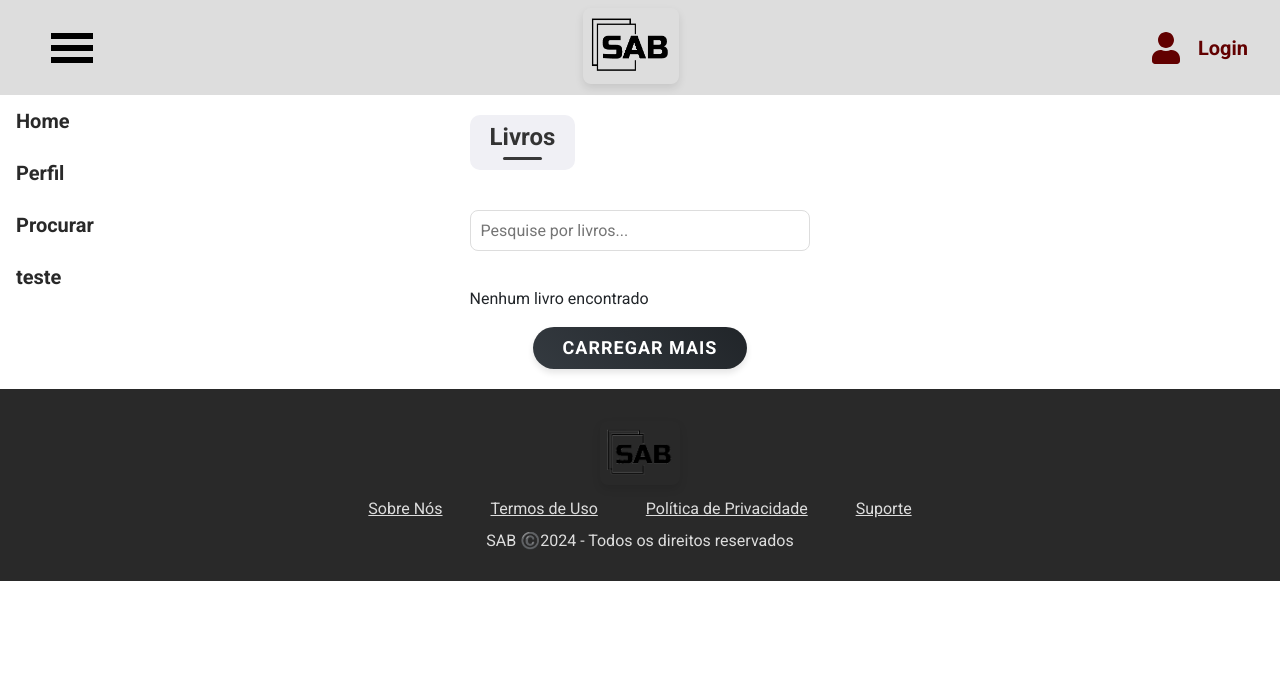
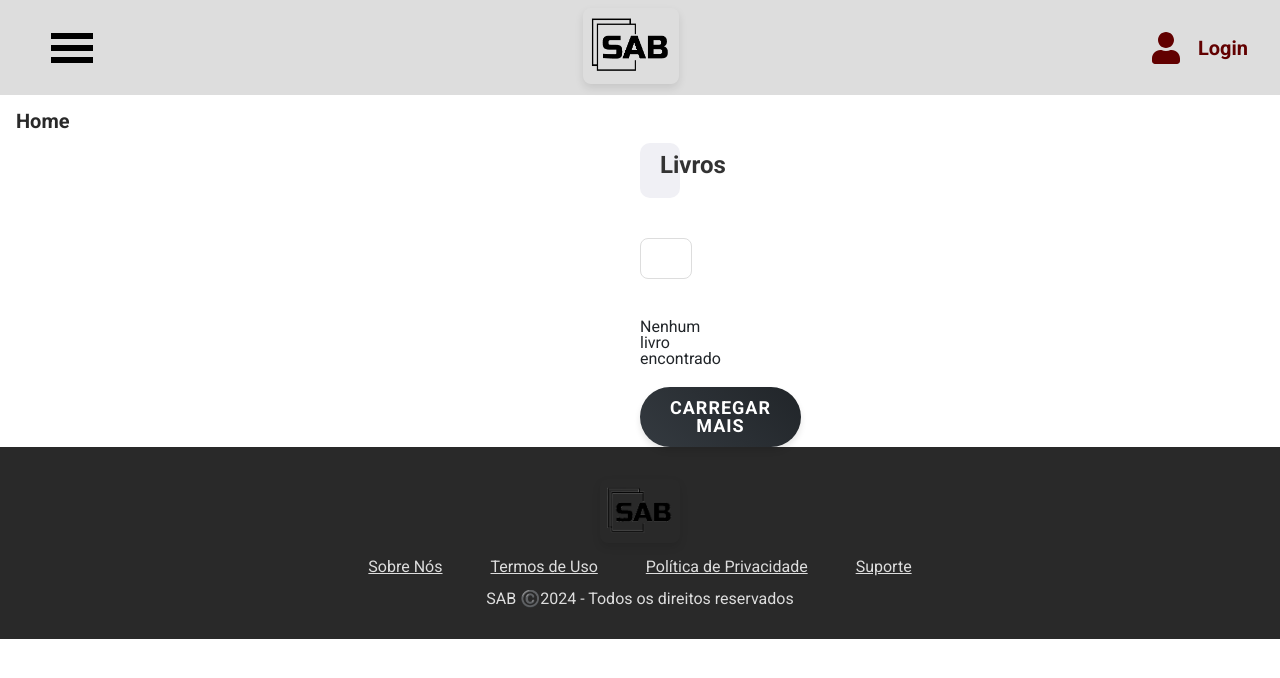
Before and after one commit to luzonni/somethingaboutbooks, a React (Vite) app: page /books in a window 1280 px wide. Shown: the top 678 px of the page. Built offline with nearby package versions, Linux system fonts and the light colour scheme.

Commit message:
ajeitando background de procura de livro

```diff
--- a/src/pages/AllBooksPage/AllBooksPage.module.css
+++ b/src/pages/AllBooksPage/AllBooksPage.module.css
@@ -1,8 +1,11 @@
 /* Container principal */
 .container {
-  padding: 20px;
-  max-width: 1200px;
-  margin: auto;
+  width: 100%;
+  background-color: white;
+  padding: 0 40rem;
+  display: flex;
+  flex-direction: column;
+  margin-top: 3rem;
 }
 
 /* Título */
@@ -15,8 +18,6 @@
   padding: 10px 20px;
   background-color: #f0f0f5;
   border-radius: 10px;
-  position: relative;
-  display: inline-block;
 }
 
 /* Subtítulo decorativo */
```
